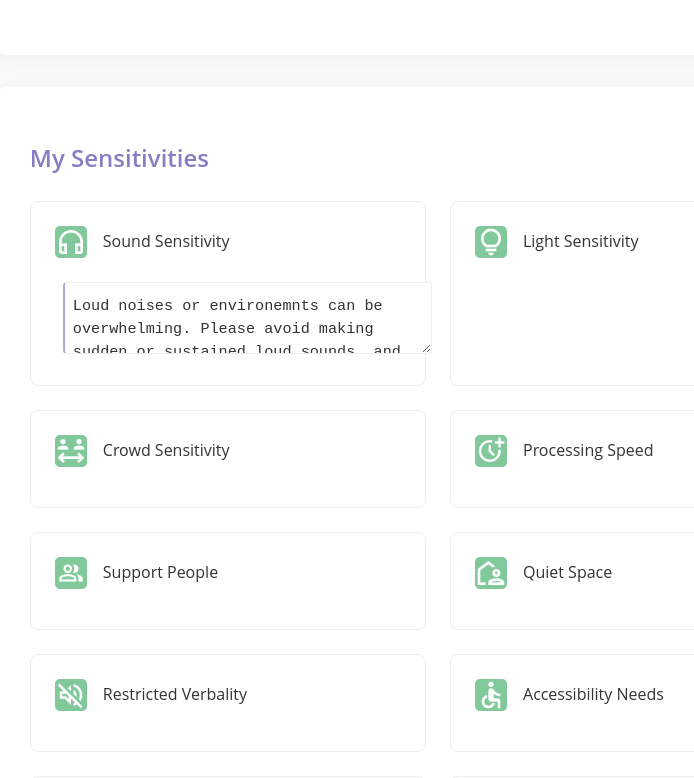
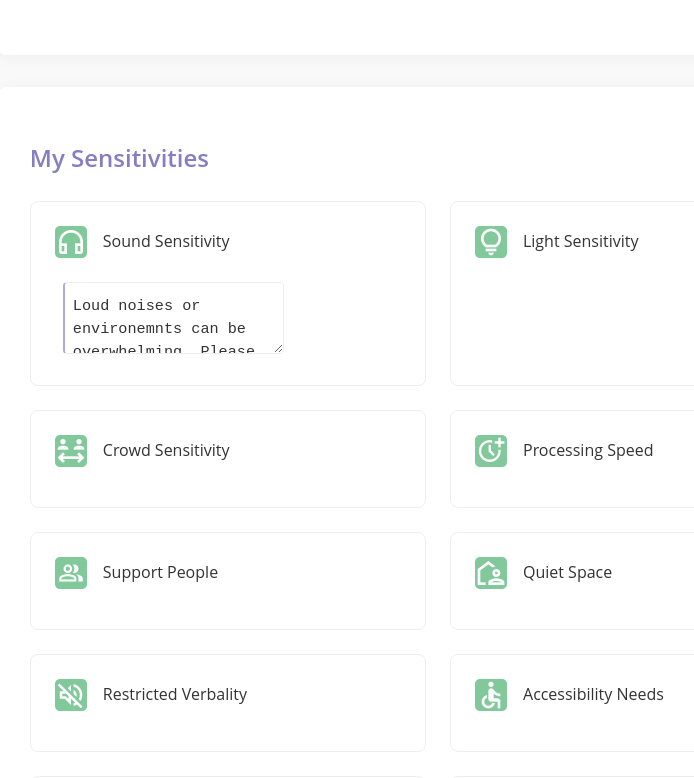
Before and after one commit to Kousei-Uchu/sequoia-support, a Next.js app: page /editor in a window 1280 px wide. Shown: the part 644-1422 px from the top of the page, without its empty margins (202-896 px from the left). Built offline with nearby package versions, Linux system fonts and the light colour scheme; no server answers.

Commit message:
Update globals.css

```diff
--- a/styles/globals.css
+++ b/styles/globals.css
@@ -192,7 +192,7 @@ body {
 
 .sensitivity-description,
 .support-description {
-  width: 100%;
+  width: 90%%;
   padding: 0.75rem;
   border: 1px solid #eee;
   border-radius: 4px;
```
